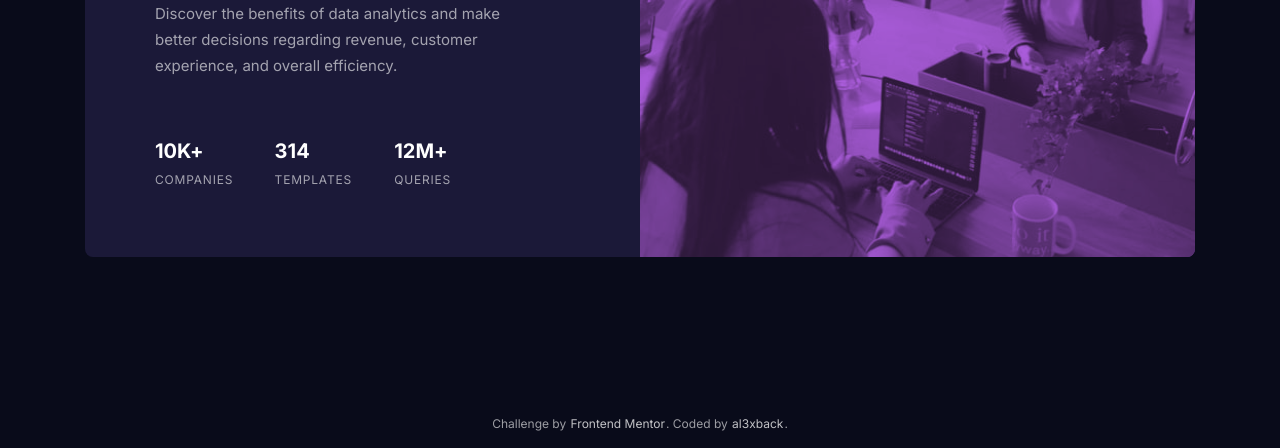
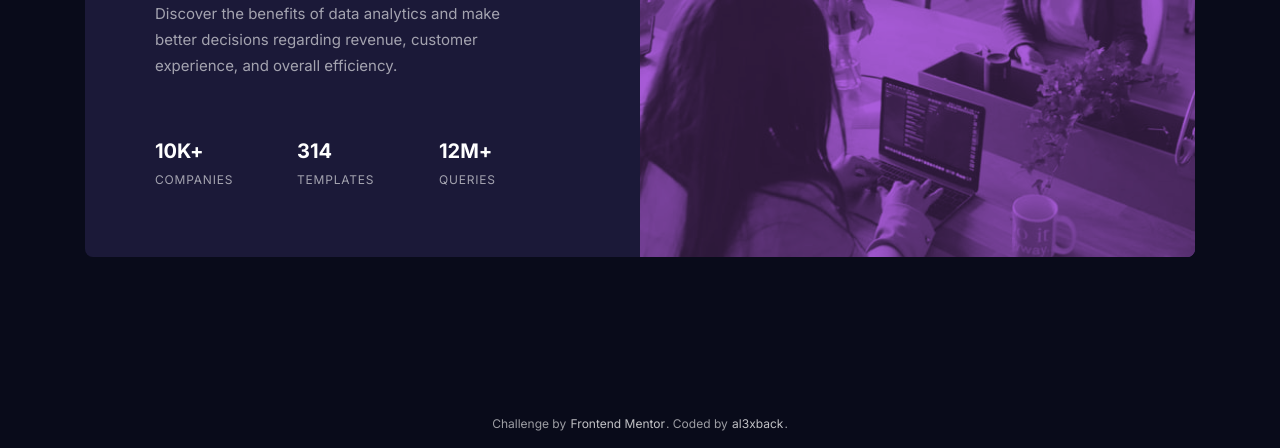
Before and after one commit to al3xback/fmentor-stats-preview-flex, a website: page index.html in a window 1280 px wide. Shown: the part 352-800 px from the top of the page. Drawn offline with Linux system fonts and the light colour scheme.

Commit message:
fixed minor

```diff
--- a/scss/components/_card.scss
+++ b/scss/components/_card.scss
@@ -118,6 +118,6 @@
 	}
 
 	.card__stats-list-item {
-		min-width: func.em(112, var.$font-size-primary);
+		min-width: func.em(112, 12);
 	}
 }
```
Also changed, not shown: css/main.css.
